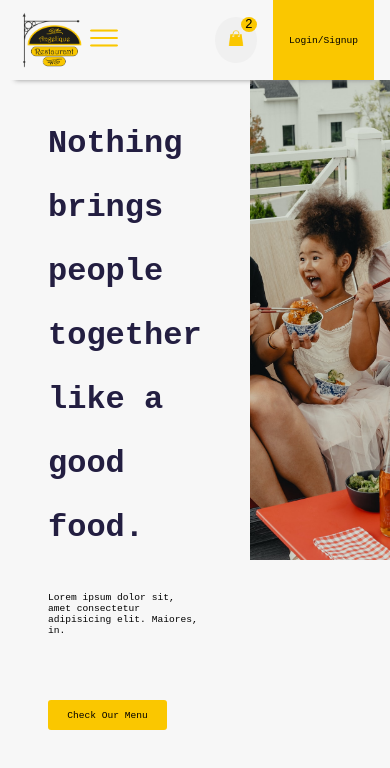
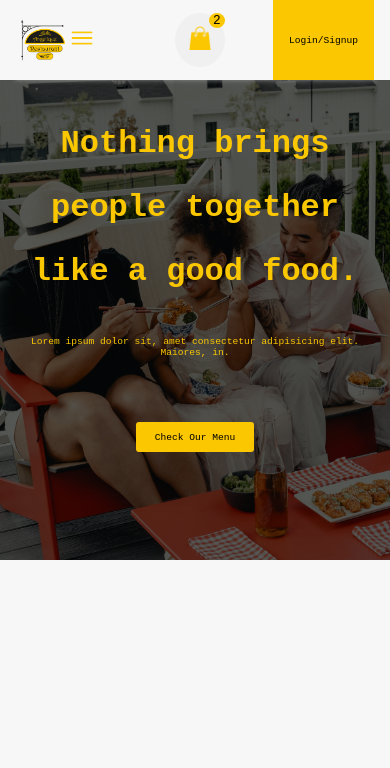
Before and after one commit to yakuppgeyikk96/RestaurantApp, a website: page index.html in a window 390 px wide. Drawn offline with Linux system fonts and the light colour scheme.

Commit message:
Heading finished

```diff
--- a/index.html
+++ b/index.html
@@ -38,8 +38,6 @@
           <img
             src="./assets/icons/menu.png"
             alt="menu_logo"
-            width="32px"
-            height="32px"
           />
           <ul class="nav-list">
             <li class="nav-item active">
--- a/sass/abstracts/_variables.scss
+++ b/sass/abstracts/_variables.scss
@@ -3,7 +3,8 @@
   --primary-clr: #fac700;
   --secondary-clr: #231e41;
   --text-clr: black;
-  --logo-size: 150px;
+
+  --icon-size: 1.5rem;
 
   --fs-xl: 2.4rem;
   --fs-lg: 1.8rem;
--- a/sass/components/_button.scss
+++ b/sass/components/_button.scss
@@ -1,10 +1,20 @@
 div[role="button"] {
+  display: inline-block;
   user-select: none;
   cursor: pointer;
   width: max-content;
   padding: 1em 2em;
   border-radius: 3px;
   background-color: var(--primary-clr);
+  transition: 300ms ease-in-out;
+}
+
+div[role="button"]:hover {
+  transform: scale(1.04);
+}
+
+div[role="button"]:active {
+  transform: scale(1);
 }
 
 .btn-md {
--- a/sass/layout/_header.scss
+++ b/sass/layout/_header.scss
@@ -21,7 +21,6 @@ header {
         flex-wrap: wrap;
 
         .nav-item {
-          padding: 0.3em 0.2em;
           position: relative;
 
           a {
@@ -29,6 +28,7 @@ header {
             text-decoration: none;
             color: var(--text-clr);
             transition: all 500ms;
+            padding: 0.3em 0.2em;
           }
 
           &:hover a {
@@ -59,6 +59,11 @@ header {
     .nav-mobile {
       display: none;
       position: relative;
+
+      img {
+        width: var(--icon-size);
+        height: var(--icon-size);
+      }
 
       input[type="checkbox"] {
         position: absolute;
@@ -133,10 +138,11 @@ header {
         background-color: #f0f0f0;
         border-radius: 50%;
         padding: 0.8rem;
+        cursor: pointer;
 
         img {
-          width: 32px;
-          height: 32px;
+          width: var(--icon-size);
+          height: var(--icon-size);
         }
 
         &::after {
@@ -149,6 +155,7 @@ header {
           width: 1rem;
           text-align: center;
           font-size: 0.8rem;
+          pointer-events: none;
         }
       }
 
@@ -179,8 +186,11 @@ header {
       margin-top: 4rem;
       margin-inline: 5rem;
 
+      p {
+        color: var(--secondary-clr);
+      }
+
       p:nth-child(1) {
-        color: var(--secondary-clr);
         font-size: var(--fs-xl);
         font-weight: var(--fw-bold);
         line-height: 4rem;
@@ -251,58 +261,38 @@ header {
 }
 
 @media only screen and (max-width: 768px) {
+  header {
+    .heading {
+      grid-template-columns: repeat(1, 1fr);
+      position: relative;
 
-}
+      &-slogan {
+        position: absolute;
+        top: 5rem;
+        text-align: center;
+        z-index: 10;
 
-@media only screen and (max-width: 576px) {
-  header {
-    .navbar {
-      .nav-mobile {
-        flex: 1 0 20%;
+        p {
+          margin-bottom: 2rem;
+          color: var(--primary-clr);
+        }
       }
 
-      &-logo {
-        flex: 1 0 20%;
-      }
-
-      &-actions {
-        flex: 1 0 60%;
-
-        &-bag img {
-          width: 24px;
-          height: 24px;
-        }
+      &-image {
+        filter: brightness(40%);
+        background-blend-mode: multiply;
       }
     }
   }
 }
 
+@media only screen and (max-width: 576px) {}
+
 @media only screen and (max-width: 424px) {
   header {
-    .navbar {
-      .nav-mobile {
-        flex: 1 0 10%;
-
-        .nav-list {
-          width: 12rem;
-        }
-      }
-
-      &-logo {
-        flex: 1 0 20%;
-      }
-
-      &-actions {
-        flex: 1 0 70%;
-
-        &-bag img {
-          width: 16px;
-          height: 16px;
-        }
-
-        &-login {
-          margin-left: 1rem;
-        }
+    .heading {
+      &-slogan {
+        margin-inline: 1rem;
       }
     }
   }
```
Also changed, not shown: css/main.css. Lines whose indentation alone changed are shown as unchanged.
